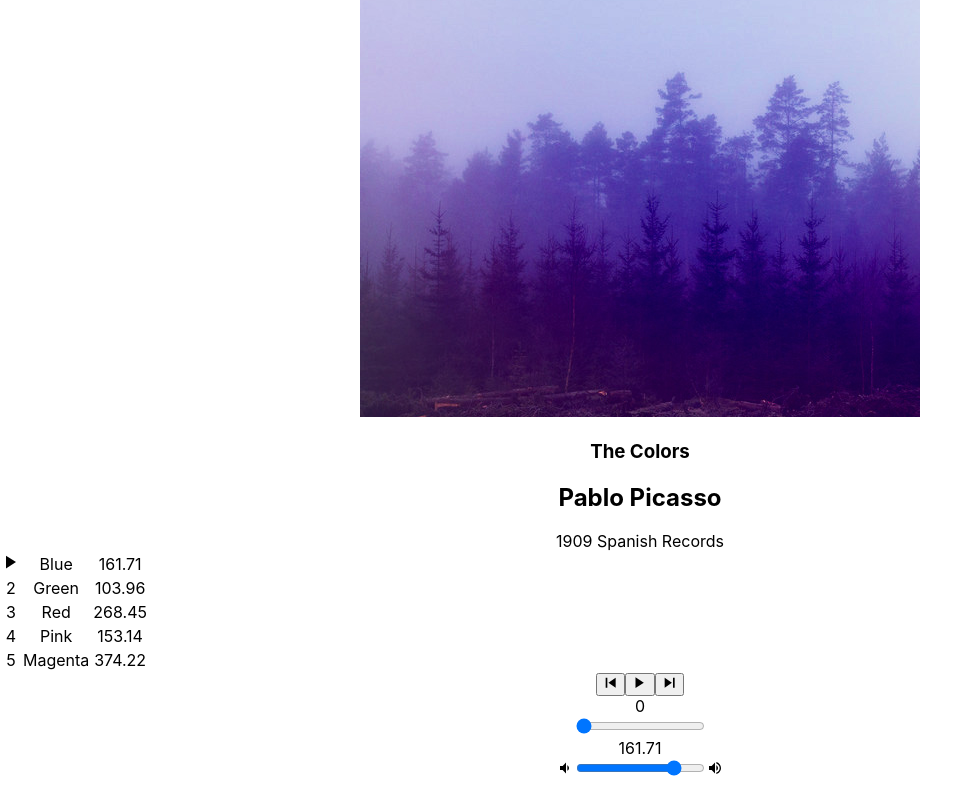
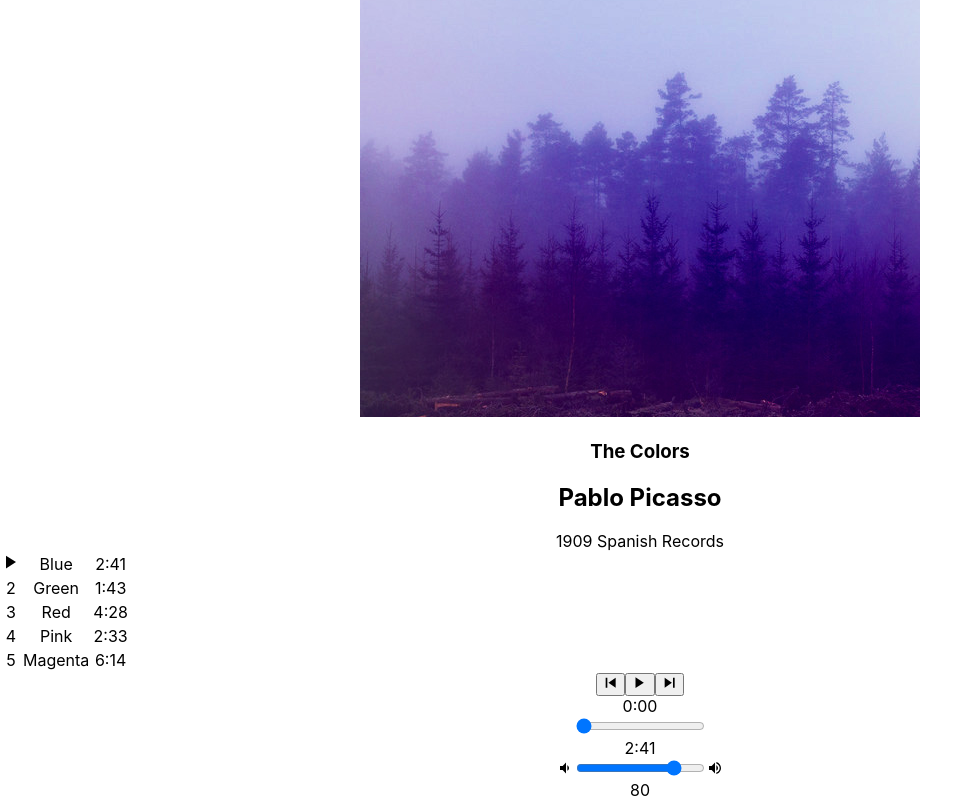
Before and after one commit to lawrencety/bloc-jams-react, a React (Create React App) app: page /album/the-colors in a window 1280 px wide. Shown: the part 245-1045 px from the top of the page, without its empty margins (0-977 px from the left). Built offline with nearby package versions, Linux system fonts and the light colour scheme; the HTML template or start-up script is replaced by a standard one.

Commit message:
assignment-9-completed

```diff
--- a/src/components/Album.js
+++ b/src/components/Album.js
@@ -15,6 +15,7 @@ class Album extends Component {
       currentSong: album.songs[0],
       currentTime: 0,
       duration: album.songs[0].duration,
+      volume: 80,
       isPlaying: false,
       hover: false,
     };
@@ -100,6 +101,27 @@ class Album extends Component {
     this.setState({currentTime: newTime});
   }
 
+  formatTime(seconds) {
+    if ((seconds < 0) || isNaN(seconds)) {
+      return "-:--"
+    } else {
+      const mins = Math.floor(seconds / 60);
+      const secs = Math.floor(seconds % 60);
+      if (secs < 10) {
+        return (mins + ":0" + secs);
+      } else {
+        return mins + ":" + secs;
+      }
+
+    };
+  }
+
+  handleVolumeChange(e) {
+    const newVol = e.target.value;
+    this.audioElement.volume = newVol/100;
+    this.setState({volume: newVol});
+  }
+
   mouseOver(song) {
       this.setState({hover: song});
   }
@@ -153,7 +175,7 @@ class Album extends Component {
                     }) ()}
                   </td>
                   <td>{song.title}</td>
-                  <td>{song.duration}</td>
+                  <td>{this.formatTime(song.duration)}</td>
                 </tr>
               )
             }
@@ -164,10 +186,13 @@ class Album extends Component {
           currentSong = {this.state.currentSong}
           currentTime = {this.state.currentTime}
           duration = {this.state.duration}
+          volume = {this.state.volume}
           handleSongClick={() => this.handleSongClick(this.state.currentSong)}
           handlePrevClick={() => this.handlePrevClick()}
           handleNextClick={() => this.handleNextClick()}
           handleTimeChange={(e) => this.handleTimeChange(e)}
+          handleVolumeChange={(e) => this.handleVolumeChange(e)}
+          formatTime={(e) => this.formatTime(e)}
         />
       </section>
     )
--- a/src/components/PlayerBar.js
+++ b/src/components/PlayerBar.js
@@ -23,25 +23,36 @@ class PlayerBar extends Component {
         </section>
         <section id="time-control">
           <div className="current-time">
-            {this.props.currentTime}
+            {this.props.formatTime(this.props.currentTime)}
           </div>
           <input
             type="range"
             className="seek-bar"
             value={(this.props.currentTime / this.props.duration) || 0}
-            max ="1"
-            min ="0"
+            max="1"
+            min="0"
             step="0.01"
             onChange={this.props.handleTimeChange}
           />
           <div className="total-time">
-            {this.props.duration}
+            {this.props.formatTime(this.props.duration)}
           </div>
         </section>
         <section id="volume-control">
           <ion-icon name="volume-low"></ion-icon>
-          <input type="range" className="seek-bar" value="80" />
+          <input
+            type="range"
+            className="seek-bar"
+            value= {this.props.volume}
+            max= "100"
+            min= "0"
+            step= "1"
+            onChange={this.props.handleVolumeChange}
+             />
           <ion-icon name="volume-high"></ion-icon>
+          <div className="volume">
+            {this.props.volume}
+          </div>
         </section>
       </section>
     );
```
